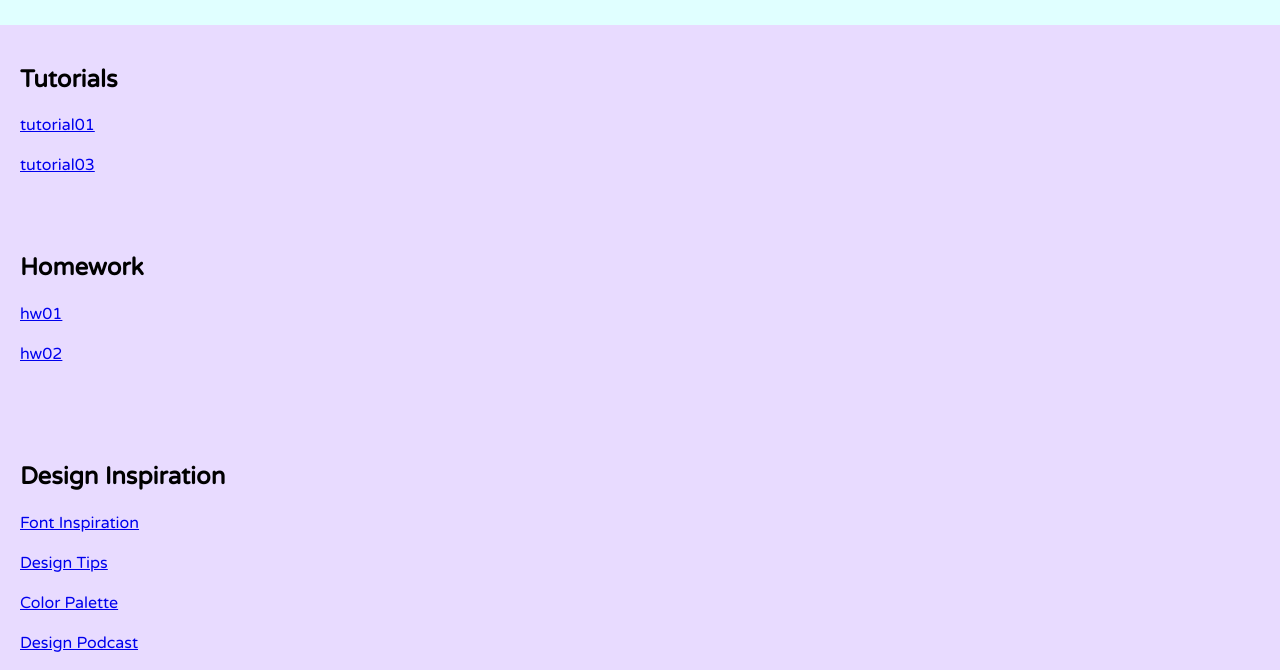
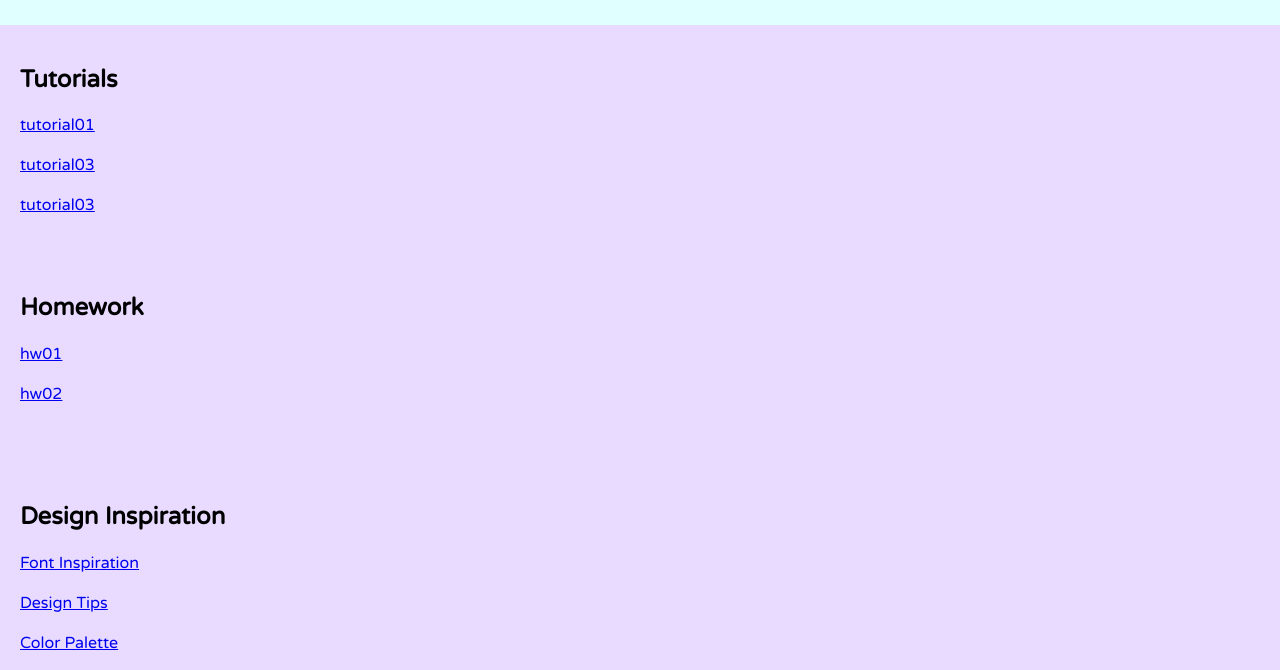
Before and after one commit to samio887/cs130-coursework, a plain HTML site: page index.html in a window 1280 px wide. Shown: the part 117-787 px from the top of the page. Drawn offline with Linux system fonts and the light colour scheme.

Commit message:
updating homepage

```diff
--- a/index.html
+++ b/index.html
@@ -19,6 +19,7 @@
 
                 <p><a href= "tutorial01/index.html">tutorial01 </a></p>
                 <p><a href= "tutorial03/index.html">tutorial03 </a></p>
+                <p><a href= "tutorial05/listing.html">tutorial03 </a></p>
             </section>
             <section id="homework">
                 <h2>Homework</h2>
```
Also changed, not shown: 1 other file.
